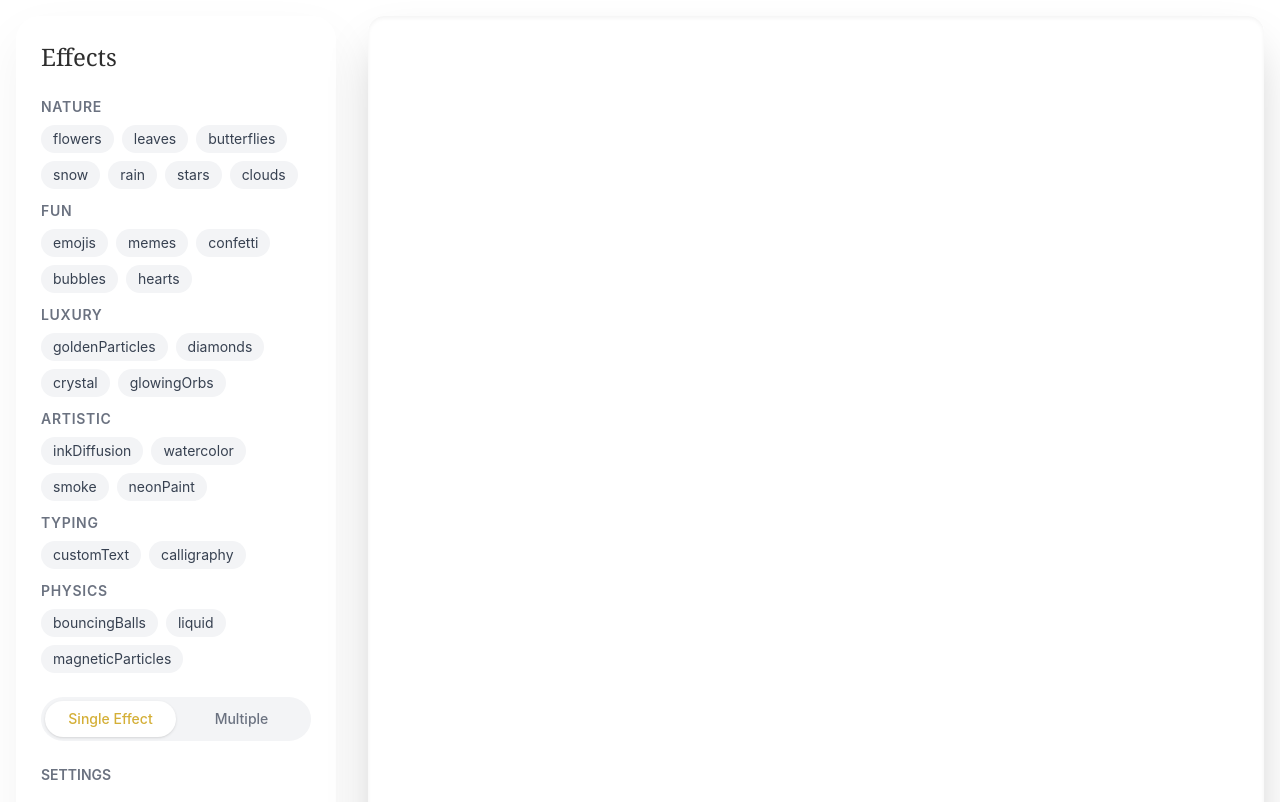
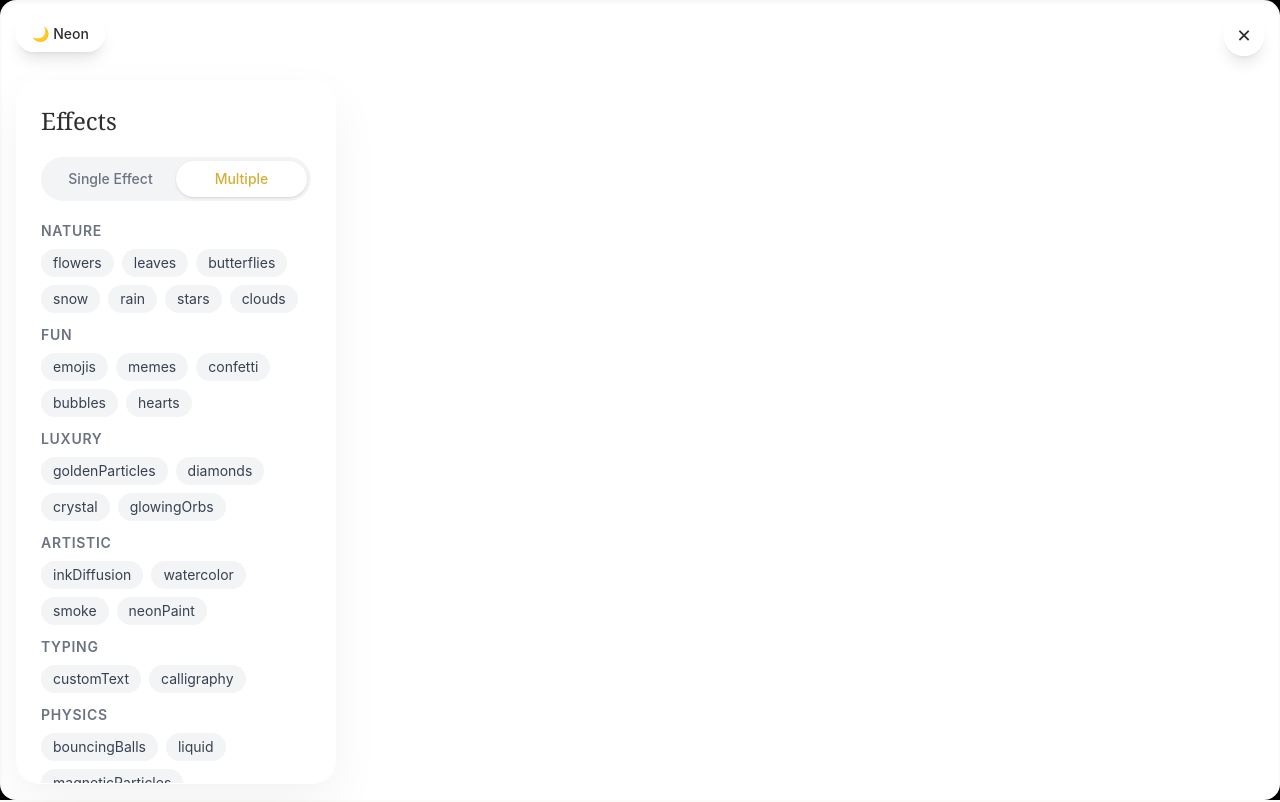
Before and after one commit to MuhammadSalaar-double/Clic-To, a Next.js app: page /canvas in a window 1280 px wide. Shown: the top 802 px of the page. Built offline with nearby package versions, Linux system fonts and the light colour scheme.

Commit message:
Refactor CanvasPage to include interaction count

```diff
--- a/app/canvas/page.tsx
+++ b/app/canvas/page.tsx
@@ -1,5 +1,6 @@
 "use client";
-import { useEffect, useRef, useState } from "react";
+import { useEffect, useRef, useState, useCallback } from "react";
+import { motion, AnimatePresence } from "framer-motion";
 import CanvasStage from "@/components/canvas/CanvasStage";
 import EffectSelector from "@/components/canvas/EffectSelector";
 import SettingsPanel from "@/components/canvas/SettingsPanel";
@@ -8,7 +9,6 @@ import ModeToggle from "@/components/canvas/ModeToggle";
 import ExportControls from "@/components/canvas/ExportControls";
 import ImageUploader from "@/components/canvas/ImageUploader";
 import VoiceInput from "@/components/canvas/VoiceInput";
-import CursorGlow from "@/components/canvas/CursorGlow";
 import { useCanvasEngine } from "@/hooks/useCanvasEngine";
 import { useInputManager } from "@/hooks/useInputManager";
 import { useSoundManager } from "@/hooks/useSoundManager";
@@ -19,28 +19,37 @@ import { EffectId } from "@/lib/types";
 export default function CanvasPage() {
   const canvasRef = useRef<HTMLCanvasElement>(null);
   const [selectedEffects, setSelectedEffects] = useState<EffectId[]>(["sparkles"]);
-  const [mode, setMode] = useState<"single" | "multi">("single");
+  const [mode, setMode] = useState<"single" | "multi">("multi");
+  const [sidebarOpen, setSidebarOpen] = useState(true);
+  const [interactionCount, setInteractionCount] = useState(0);
   const { theme, toggleTheme } = useTheme();
 
   const { engine, engineReady } = useCanvasEngine(canvasRef);
   const { playSound, setSoundType, soundEnabled, toggleSound } = useSoundManager();
   const { transcript, listening, startListening, stopListening } = useVoiceInput();
 
-  // Input manager only active when engine ready
-  useInputManager(canvasRef, engineReady ? engine : null, playSound, selectedEffects, mode);
+  // Wrap playSound to also count interactions (for auto-hiding sidebar)
+  const onInteraction = useCallback(() => {
+    playSound();
+    setInteractionCount((c) => c + 1);
+    // Auto-hide sidebar after 3 interactions
+    if (interactionCount >= 2) {
+      setSidebarOpen(false);
+    }
+  }, [playSound, interactionCount]);
 
-  // Apply selected effects
+  useInputManager(canvasRef, engineReady ? engine : null, onInteraction, selectedEffects, mode);
+
   useEffect(() => {
     if (engine && engineReady) {
       const active =
         mode === "single"
-          ? [selectedEffects[0] || "sparkles"]   // fallback to avoid undefined
+          ? [selectedEffects[0] || "sparkles"]
           : selectedEffects;
       engine.setActiveEffects(active);
     }
   }, [selectedEffects, mode, engine, engineReady]);
 
-  // Handle voice transcript as a custom text effect
   useEffect(() => {
     if (transcript && engine && engineReady) {
       engine.addEffect("customText", {
@@ -52,23 +61,60 @@ export default function CanvasPage() {
   }, [transcript, engine, engineReady]);
 
   return (
-    <div
-      className={`min-h-screen ${
-        theme === "neon"
-          ? "bg-gray-900 text-white"
-          : "bg-white text-luxury-charcoal"
-      }`}
+    <div className="fixed inset-0 overflow-hidden bg-black">
+      {/* Canvas fills the entire screen */}
+      <CanvasStage ref={canvasRef} />
+
+      {/* Floating toggle button – always visible */}
+      <button
+        onClick={() => setSidebarOpen((o) => !o)}
+        className="fixed top-4 right-4 z-50 w-10 h-10 rounded-full bg-white/80 backdrop-blur-xl shadow-lg flex items-center justify-center text-lg hover:bg-white transition-all"
+        aria-label="Toggle sidebar"
       >
-      <CursorGlow />
-      <div className="flex flex-col lg:flex-row">
-        <aside className="w-full lg:w-80 p-6 glass m-4 space-y-6">
-          <h2 className="font-serif text-2xl">Effects</h2>
+        {sidebarOpen ? "✕" : "☰"}
+      </button>
+
+      {/* Theme toggle */}
+      <button
+        onClick={toggleTheme}
+        className="fixed top-4 left-4 z-50 px-4 py-2 rounded-full bg-white/80 backdrop-blur-xl shadow-lg text-sm font-medium hover:bg-white transition-all"
+      >
+        {theme === "light" ? "🌙 Neon" : "☀️ Light"}
+      </button>
+
+      {/* Interaction hint – fades out after first click */}
+      <AnimatePresence>
+        {interactionCount === 0 && (
+          <motion.div
+            initial={{ opacity: 0 }}
+            animate={{ opacity: 1 }}
+            exit={{ opacity: 0 }}
+            className="fixed inset-0 z-30 flex items-center justify-center pointer-events-none"
+          >
+            <p className="text-white/60 text-2xl font-serif tracking-wide">
+              tap anywhere to begin
+            </p>
+          </motion.div>
+        )}
+      </AnimatePresence>
+
+      {/* Floating sidebar – slides in from left */}
+      <AnimatePresence>
+        {sidebarOpen && (
+          <motion.aside
+            initial={{ x: -400, opacity: 0 }}
+            animate={{ x: 0, opacity: 1 }}
+            exit={{ x: -400, opacity: 0 }}
+            transition={{ type: "spring", damping: 25, stiffness: 200 }}
+            className="fixed left-4 top-20 bottom-4 z-40 w-80 glass overflow-y-auto p-6 space-y-5 shadow-2xl"
+          >
+            <h2 className="font-serif text-2xl text-luxury-charcoal">Effects</h2>
+            <ModeToggle mode={mode} onChange={setMode} />
             <EffectSelector
               selected={selectedEffects}
               onChange={setSelectedEffects}
               mode={mode}
             />
-          <ModeToggle mode={mode} onChange={setMode} />
             <SettingsPanel engine={engine} />
             <SoundSelector
               onSelect={setSoundType}
@@ -82,17 +128,9 @@ export default function CanvasPage() {
               onStop={stopListening}
             />
             <ExportControls canvasRef={canvasRef} />
-          <button
-            onClick={toggleTheme}
-            className="w-full rounded-full bg-luxury-gold py-2 text-white hover:bg-amber-600"
-          >
-            {theme === "light" ? "Neon Mode" : "Light Mode"}
-          </button>
-        </aside>
-        <main className="relative flex-1 m-4 rounded-2xl overflow-hidden shadow-2xl">
-          <CanvasStage ref={canvasRef} />
-        </main>
-      </div>
+          </motion.aside>
+        )}
+      </AnimatePresence>
     </div>
   );
 }
```
Lines whose indentation alone changed are shown as unchanged.
